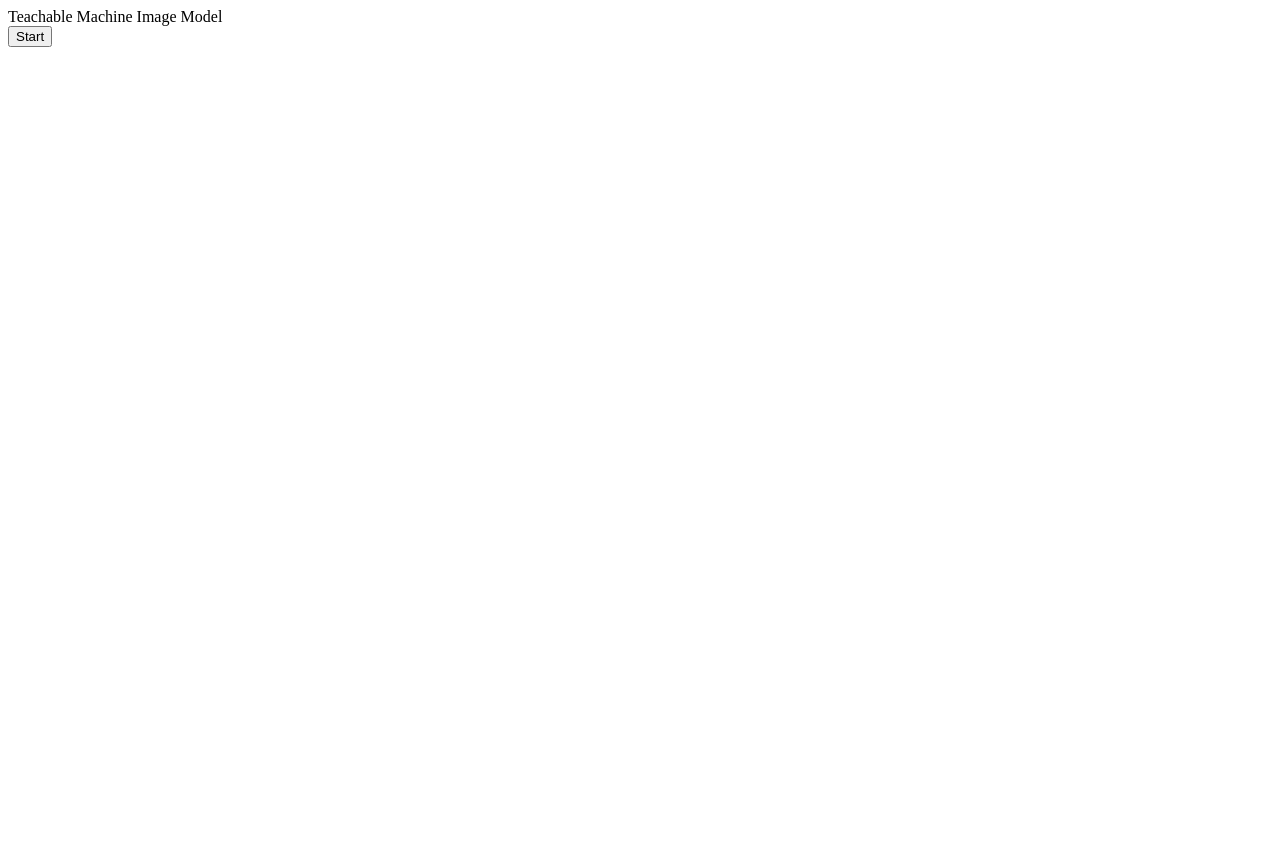
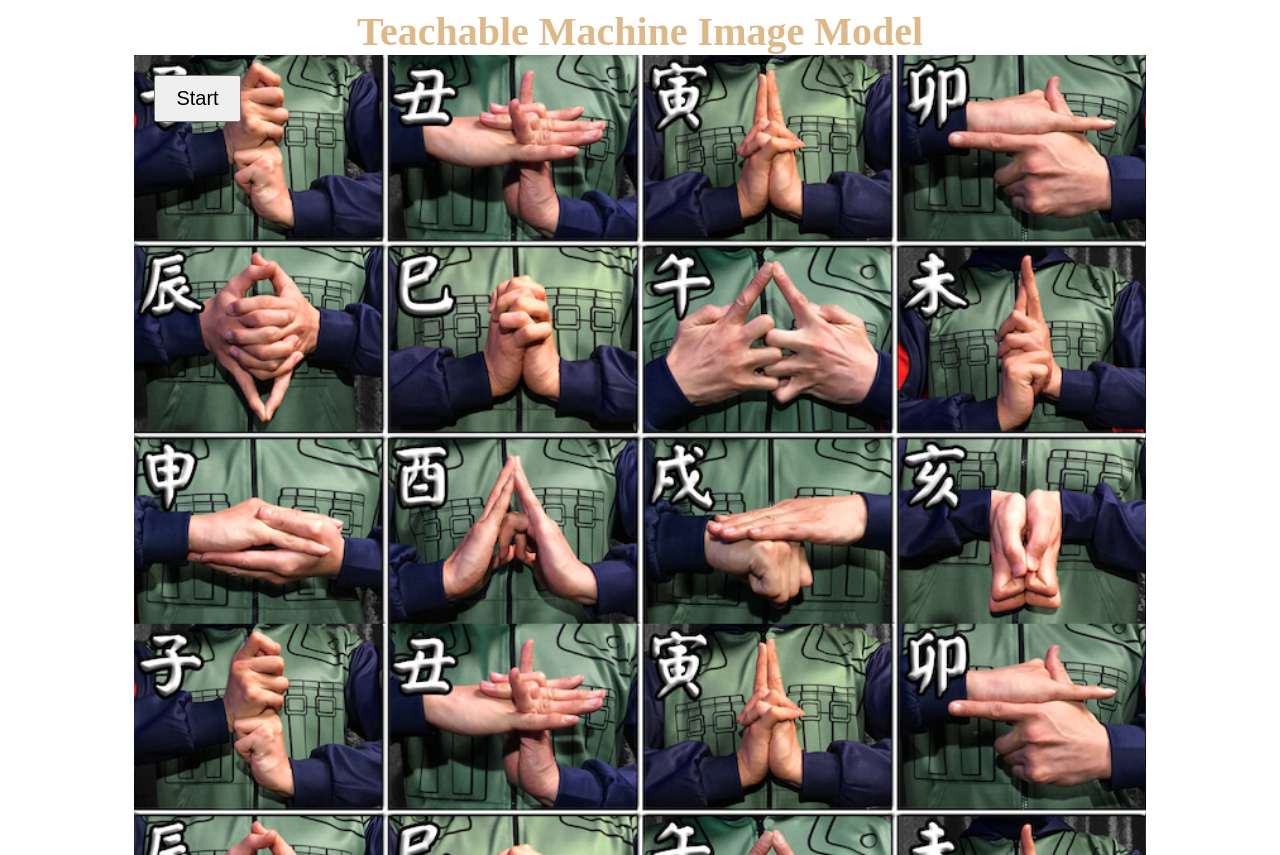
Before and after one commit to Tsutada/teachable-machine, a plain HTML site: page index.html in a window 1280 px wide. Before the commit the page ends 800 px from the top, so only its background shows below. Drawn offline with Linux system fonts and the light colour scheme.

Commit message:
cssとstateの表示

```diff
--- a/index.html
+++ b/index.html
@@ -4,10 +4,12 @@
     <meta charset="UTF-8">
     <meta http-equiv="X-UA-Compatible" content="IE=edge">
     <meta name="viewport" content="width=device-width, initial-scale=1.0">
+    <link rel="stylesheet" href="./style.css">
     <title>Road To Naruto</title>
 </head>
 <body>
-    <div>Teachable Machine Image Model</div>
+<div class="top">Teachable Machine Image Model</div>
+<div class="wrapper">
     <button type="button" onclick="init()">Start</button>
     <div id="webcam-container"></div>
     <div id="label-container"></div>
@@ -23,5 +25,6 @@
     <script src="https://cdn.jsdelivr.net/npm/@teachablemachine/image@0.8/dist/teachablemachine-image.min.js"></script>
     <script src="./index.js">
     </script>
+</div>
 </body>
 </html>
--- a/index.js
+++ b/index.js
@@ -61,12 +61,11 @@ async function predict() {
         const classPrediction =
             prediction[i].className + ": " + prediction[i].probability.toFixed(2);
         if((prediction[i].className !== "初期状態") && (prediction[i].className !== "default")) labelContainer.childNodes[i].innerHTML = classPrediction;
-        if(prediction[i].probability > 0.9){
+        if(prediction[i].probability > 0.95){
             if(start) previousInput=currentInput;
             currentInput = prediction[i].className;
         }
     }
-    console.log(currentInput);
     if(currentInput === "初期状態"){
         start=true;
         previousInput=currentInput;
@@ -74,6 +73,7 @@ async function predict() {
     if(start){
         if((previousInput !== currentInput) && (currentInput !== "初期状態") && (currentInput !== "default")){
             state+=currentInput;
+            console.log(state);
             scoreContainer.innerHTML+=currentInput + " ";
         }
         checkPtn();
--- /dev/null
+++ b/style.css
@@ -0,0 +1,26 @@
+.top {
+    text-align: center;
+    color: burlywood;
+    font-weight: bold;
+    font-size: 40px;
+}
+
+html,
+body {
+    height: 100%;
+}
+
+.wrapper {
+    background-image: url("./img/list.jpg");
+    background-size: 100% auto;
+    width: 80%;
+    height: 100%;
+    min-height: 100%;
+    margin: 0 auto;
+}
+
+button {
+    margin: 20px;
+    padding: 10px 20px;
+    font-size: 20px;
+}
```
Lines whose indentation alone changed are shown as unchanged.
